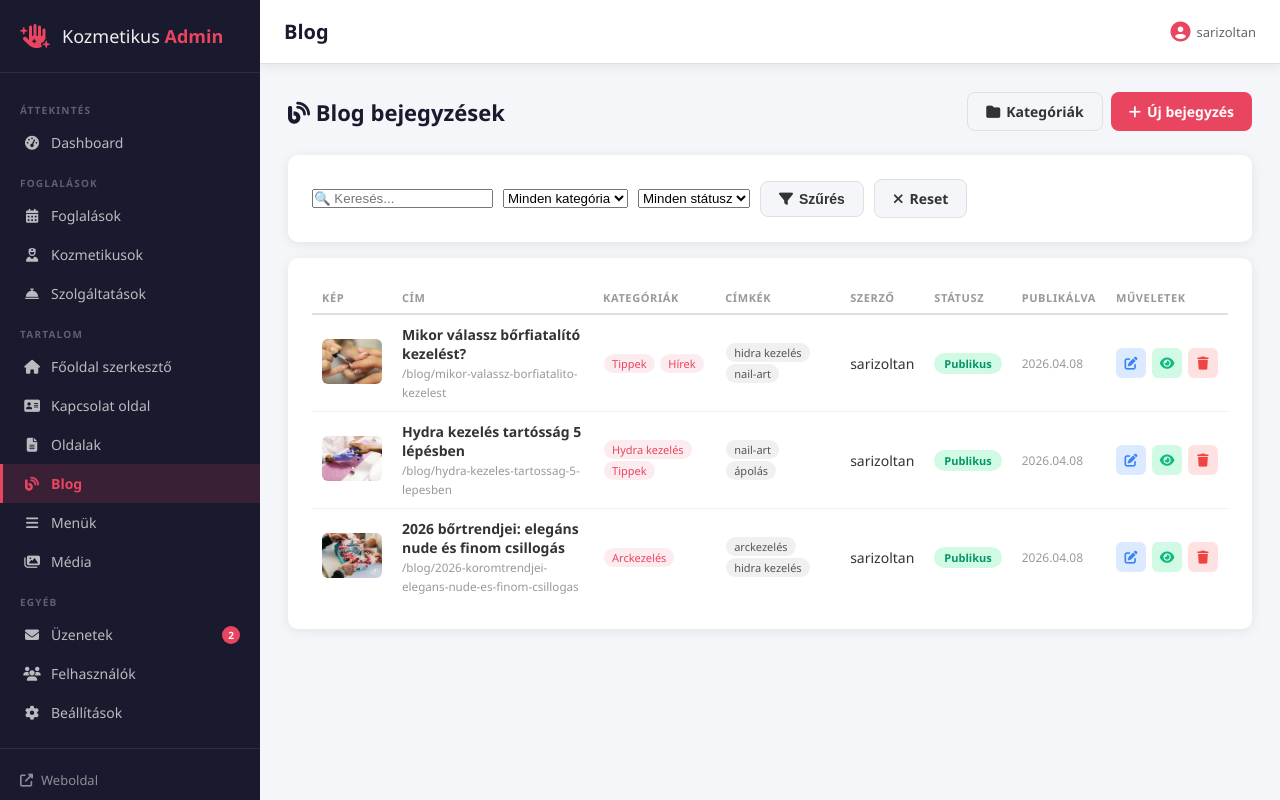
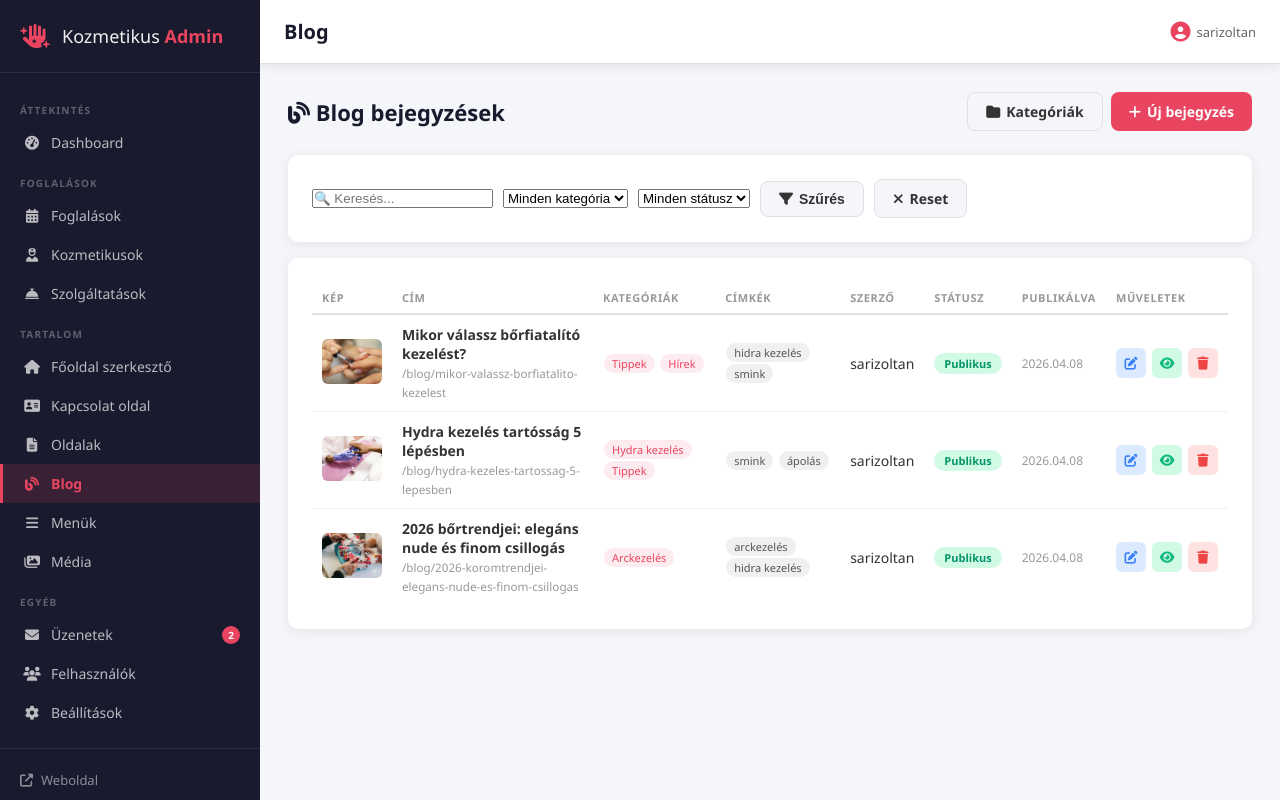
Before and after one commit to sarizoltan/ujmelo, a PHP site: page /admin/posts.php in a window 1280 px wide. Run offline with PHP 8.4, Linux system fonts and the light colour scheme; a user stored in the database is signed in; data comes from the database, SQL or seed files in the repository; some libraries are stand-ins or nearby versions.

Commit message:
fix: clean remaining cosmetics terminology in seeds and admin post hints

```diff
--- a/admin/posts.php
+++ b/admin/posts.php
@@ -306,7 +306,7 @@ require_once 'partials/header.php';
                 <div class="form-group">
                     <input type="text" name="tags_input" id="tagsInput"
                            value="<?= e($post_tags_str) ?>"
-                           placeholder="pl. hajvágás, kozmetikus, tipp">
+                           placeholder="pl. arckezelés, smink, tipp">
                     <small style="color:var(--text-muted);">Vesszővel elválasztva. Új címke automatikusan létrejön.</small>
                 </div>
                 <!-- Meglévő tag-ek gyors hozzáadás -->
--- a/includes/schema.php
+++ b/includes/schema.php
@@ -1,7 +1,7 @@
 <?php
 
 function schema_local_business(): string {
-    $name    = get_setting('site_name',    'Kozmetikus Szalon');
+    $name    = get_setting('site_name',    'Kozmetikai Szalon');
     $address = get_setting('site_address', '');
     $phone   = get_setting('site_phone',   '');
     $email   = get_setting('site_email',   '');
--- a/mukormosnek.sql
+++ b/mukormosnek.sql
@@ -282,7 +282,7 @@ CREATE TABLE `post_tags` (
 INSERT INTO `post_tags` (`id`, `name`, `slug`) VALUES
 (1, 'arckezelés', 'manikur'),
 (2, 'hidra kezelés', 'gellakk'),
-(3, 'nail-art', 'nail-art'),
+(3, 'smink', 'smink'),
 (4, 'ápolás', 'apolas');
 
 -- --------------------------------------------------------
@@ -471,7 +471,7 @@ CREATE TABLE `staff` (
 INSERT INTO `staff` (`id`, `name`, `bio`, `photo`, `email`, `phone`, `sort_order`, `active`, `created_at`) VALUES
 (1, 'Kiss Anna', 'Precíz arckezelés és modern hidra kezelés technikák szakértője.', 'staff_1780924743_6a26c147ade31.jpg', 'anna@kozmetika.hu', '', 1, 1, '2026-04-08 11:31:19'),
 (2, 'Nagy Viktória', 'Elegáns szemöldökformázás és bőrfiatalító kezelések szakértője.', 'staff_1780924750_6a26c14e7697a.jpg', 'viktoria@kozmetika.hu', '', 2, 1, '2026-04-08 11:31:19'),
-(3, 'Tóth Réka', 'Kreatív nail art díszítések specialistája.', 'staff_1780924757_6a26c155ce573.jpg', 'reka@kozmetika.hu', '', 3, 1, '2026-04-08 11:31:19');
+(3, 'Tóth Réka', 'Kreatív smink és egyedi megjelenések specialistája.', 'staff_1780924757_6a26c155ce573.jpg', 'reka@kozmetika.hu', '', 3, 1, '2026-04-08 11:31:19');
 
 -- --------------------------------------------------------
 
```
